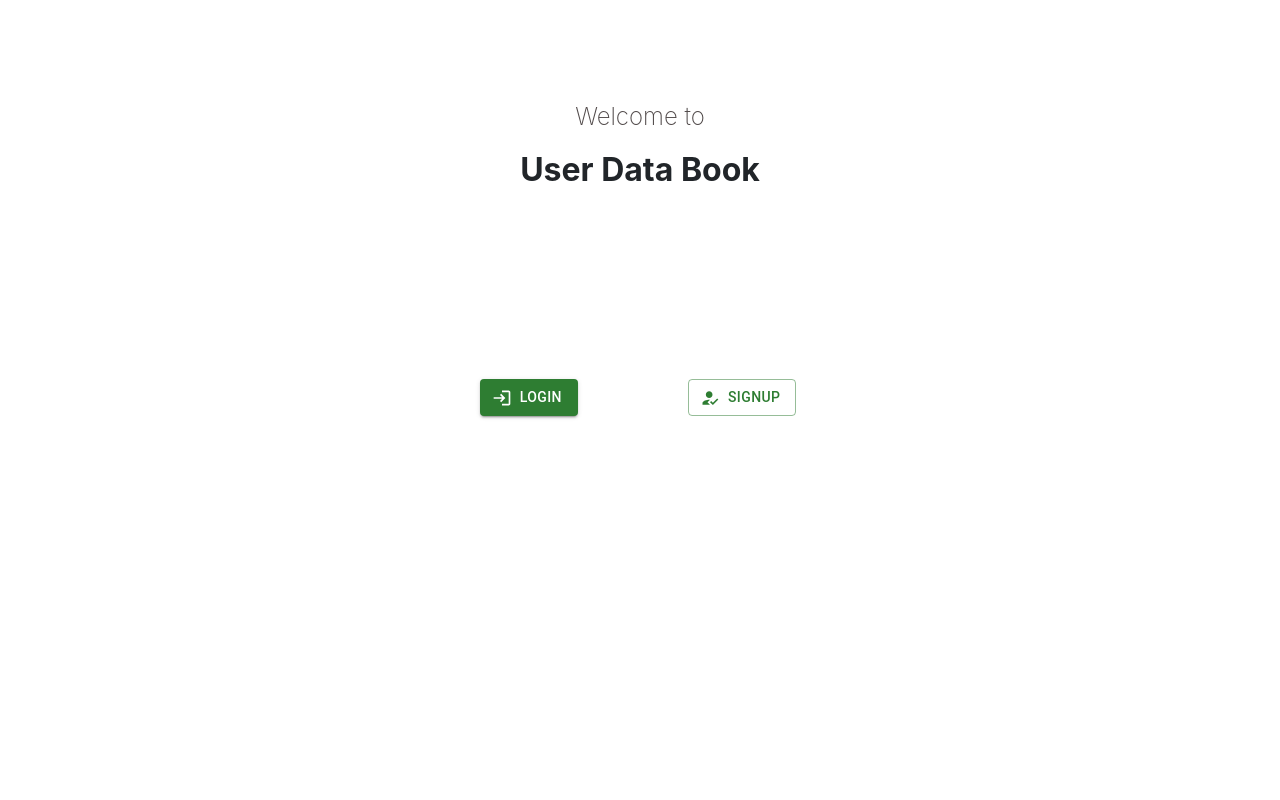
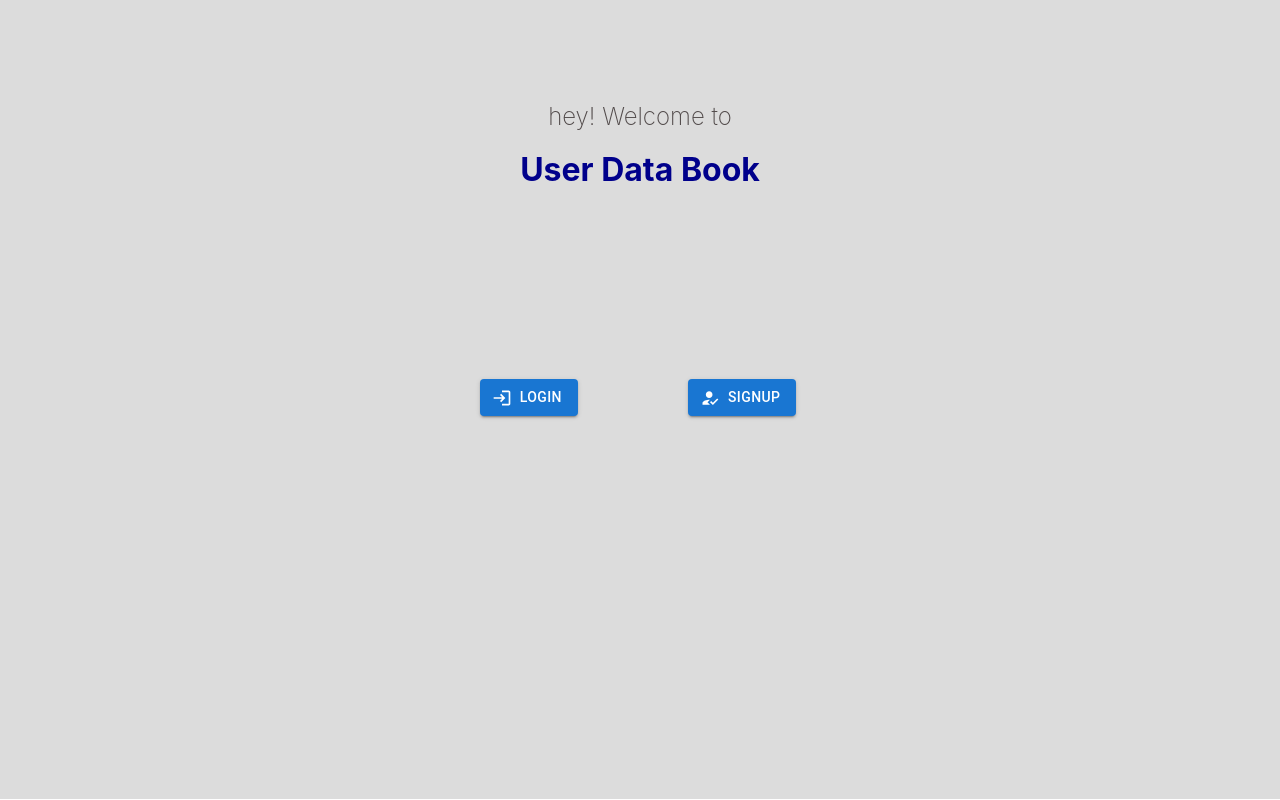
Before and after one commit to legionJP/user-data-book, a React (Create React App) app in the folder frontend/: page / in a window 1280 px wide. Built offline with nearby package versions, Linux system fonts and the light colour scheme.

Commit message:
modifyig look of landing page

```diff
--- a/frontend/src/Components/Landing.js
+++ b/frontend/src/Components/Landing.js
@@ -23,11 +23,11 @@ function Landing(props) {
   }
 
   return (
-      <div className="landing-page">
+      <div style={{backgroundColor:"gainsboro"}} className="landing-page">
         <div className="landing-div">
           <div className="landing-div-header">
-            <p>Welcome to</p>
-            <h2>User Data Book</h2>
+            <p> hey! Welcome to</p>
+            <h2 style={{color:"darkblue"}}>User Data Book</h2>
           </div>
           <div className="landing-div-footer">
             <Grid
@@ -41,11 +41,11 @@ function Landing(props) {
               container
               spacing={4}
             >
-              <Grid item sm={6} xs={12} >
-                <Button variant="contained" color="success" startIcon={<LoginIcon />} onClick={handleLoginCLick}>Login</Button>
+<Grid item sm={6} xs={12} >
+                <Button variant="contained" color="primary" startIcon={<LoginIcon />} onClick={handleLoginCLick}>Login</Button>
               </Grid>
               <Grid item sm={6} xs={12} >
-                <Button variant="outlined" color="success" startIcon={<HowToRegIcon />} onClick={handleSigninCLick}>Signup</Button>
+                <Button variant="contained" color="primary" startIcon={<HowToRegIcon />} onClick={handleSigninCLick}>Signup</Button>
               </Grid>
             </Grid>
           </div>
```
